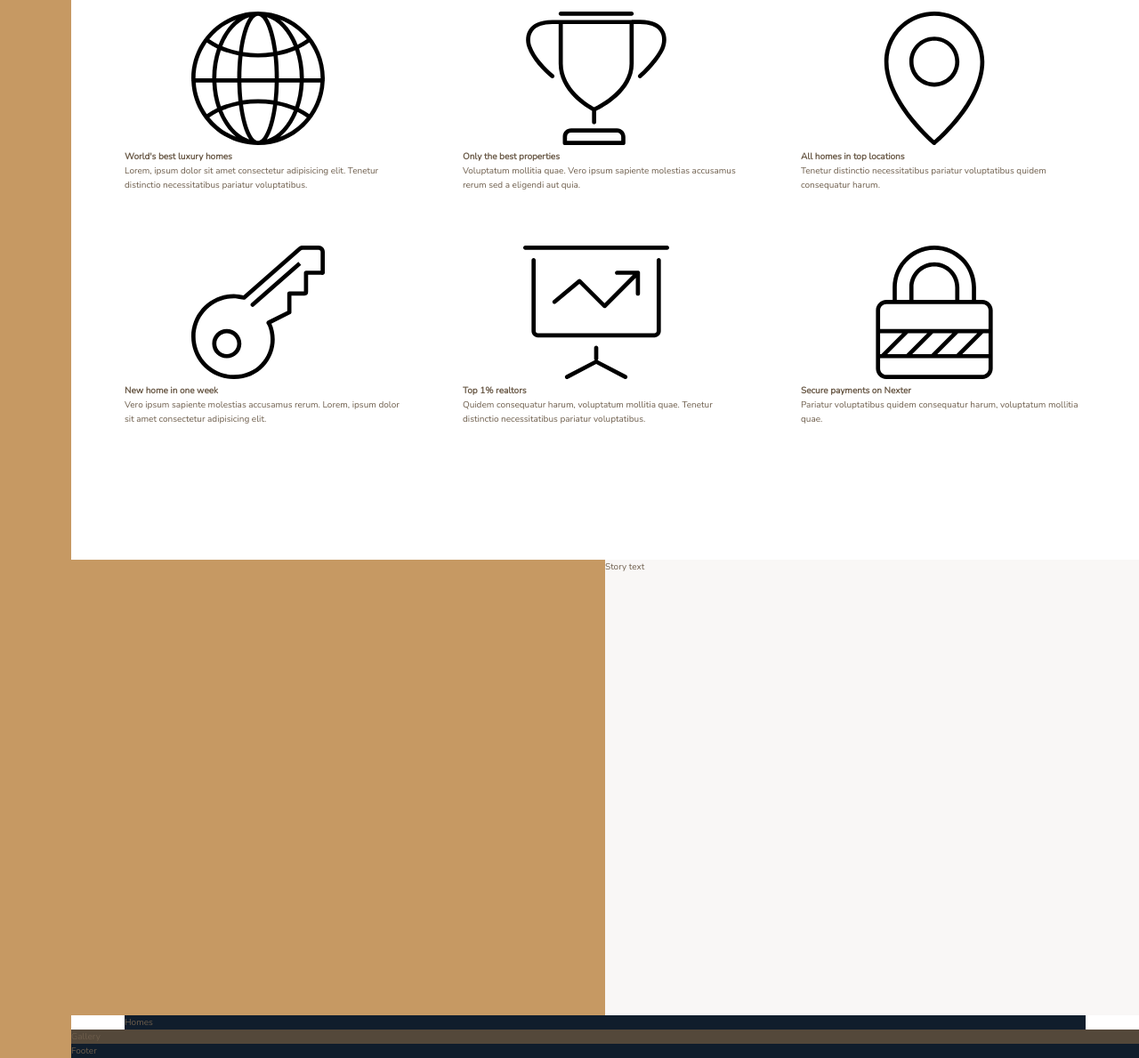
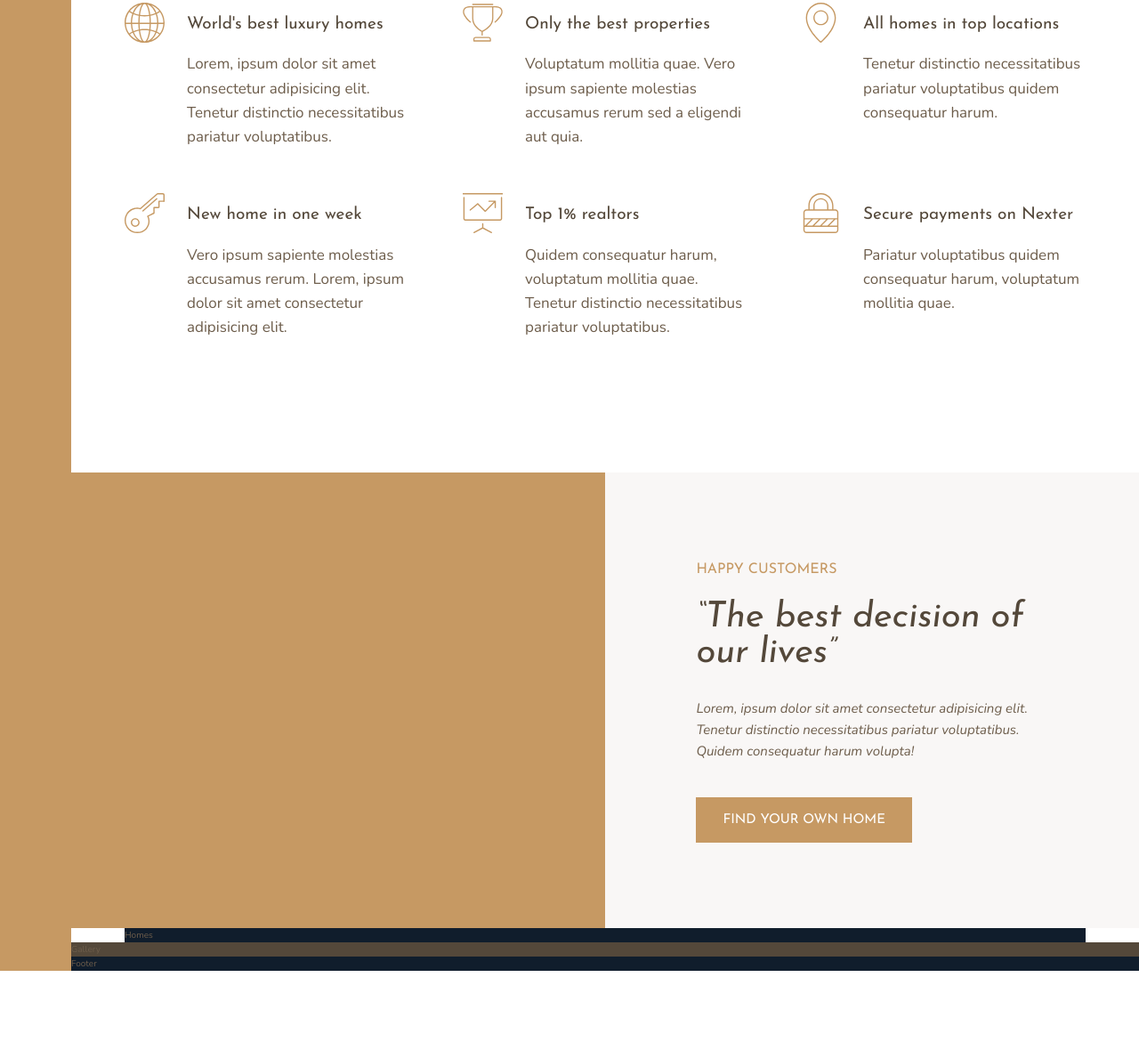
Before and after one commit to BradBones/realty-site, a website: page index.html in a window 1280 px wide. Shown: the part 777-1966 px from the top of the page at 89% size. After the commit the page ends 1868 px from the top, so only its background shows below. Drawn offline with nearby package versions, Linux system fonts and the light colour scheme.

Commit message:
story text layout

```diff
--- a/index.html
+++ b/index.html
@@ -28,10 +28,10 @@
 
             <!-- Feature 1 -->
             <div class="feature">
-                <svg class="feature">
+                <svg class="feature feature__icon">
                     <use xlink:href="img/sprite.svg#icon-global"></use>
                 </svg>
-                <h4 class="heading-4">World's best luxury homes</h4>
+                <h4 class="heading-4 heading-4--dark">World's best luxury homes</h4>
                 <p class="feature__text">
                     Lorem, ipsum dolor sit amet consectetur adipisicing elit. Tenetur distinctio necessitatibus pariatur voluptatibus.
                 </p>
@@ -39,10 +39,10 @@
 
             <!-- Feature 2 -->
             <div class="feature">
-                <svg class="feature">
+                <svg class="feature feature__icon">
                     <use xlink:href="img/sprite.svg#icon-trophy"></use>
                 </svg>
-                <h4 class="heading-4">Only the best properties</h4>
+                <h4 class="heading-4 heading-4--dark">Only the best properties</h4>
                 <p class="feature__text">
                     Voluptatum mollitia quae. Vero ipsum sapiente molestias accusamus rerum sed a eligendi aut quia.
                 </p>
@@ -50,10 +50,10 @@
 
             <!-- Feature 3 -->
             <div class="feature">
-                <svg class="feature">
+                <svg class="feature feature__icon">
                     <use xlink:href="img/sprite.svg#icon-map-pin"></use>
                 </svg>
-                <h4 class="heading-4">All homes in top locations</h4>
+                <h4 class="heading-4 heading-4--dark">All homes in top locations</h4>
                 <p class="feature__text">
                     Tenetur distinctio necessitatibus pariatur voluptatibus quidem consequatur harum.
                 </p>
@@ -61,10 +61,10 @@
 
             <!-- Feature 4 -->
             <div class="feature">
-                <svg class="feature">
+                <svg class="feature feature__icon">
                     <use xlink:href="img/sprite.svg#icon-key"></use>
                 </svg>
-                <h4 class="heading-4">New home in one week</h4>
+                <h4 class="heading-4 heading-4--dark">New home in one week</h4>
                 <p class="feature__text">
                     Vero ipsum sapiente molestias accusamus rerum. Lorem, ipsum dolor sit amet consectetur adipisicing elit.
                 </p>
@@ -72,10 +72,10 @@
 
             <!-- Feature 5 -->
             <div class="feature">
-                <svg class="feature">
+                <svg class="feature feature__icon">
                     <use xlink:href="img/sprite.svg#icon-presentation"></use>
                 </svg>
-                <h4 class="heading-4">Top 1% realtors</h4>
+                <h4 class="heading-4 heading-4--dark">Top 1% realtors</h4>
                 <p class="feature__text">
                     Quidem consequatur harum, voluptatum mollitia quae. Tenetur distinctio necessitatibus pariatur voluptatibus.
                 </p>
@@ -83,10 +83,10 @@
 
             <!-- Feature 6 -->
             <div class="feature">
-                <svg class="feature">
+                <svg class="feature feature__icon">
                     <use xlink:href="img/sprite.svg#icon-lock"></use>
                 </svg>
-                <h4 class="heading-4">Secure payments on Nexter</h4>
+                <h4 class="heading-4 heading-4--dark">Secure payments on Nexter</h4>
                 <p class="feature__text">
                     Pariatur voluptatibus quidem consequatur harum, voluptatum mollitia quae.
                 </p>
@@ -98,7 +98,12 @@
         </div>
 
         <div class="story__content">
-            Story text
+            <h3 class="heading-3 mb-sm">Happy Customers</h3>
+            <h2 class="heading-2 heading-2--dark mb-md">&ldquo;The best decision of our lives&rdquo;</h2>
+            <p class="story__text mb-lg">
+                Lorem, ipsum dolor sit amet consectetur adipisicing elit. Tenetur distinctio necessitatibus pariatur voluptatibus. Quidem consequatur harum volupta!
+            </p>
+            <button class="btn">Find your own home</button>
         </div>
 
         <section class="homes">
--- a/sass/_features.scss
+++ b/sass/_features.scss
@@ -1,9 +1,34 @@
+// OVERALL ELEMENT
 .features {
     grid-column: center-start / center-end;
 
     margin: 15rem 0;
 
     display: grid;
-    grid-template-columns: repeat(3, 1fr);
+    // grid-template-columns: repeat(3, 1fr);
+    grid-template-columns: repeat(auto-fit, minmax(25rem, 1fr)); // More responsive
     grid-gap: 6rem;
+    align-items: start;
 }
+
+// INDIVIDUAL FEATURES
+.feature {
+
+    display: grid;
+    // 2 columns - 1 for the min size of the icon and 1 to fill the remaining space with text.
+    grid-template-columns: min-content 1fr;
+    grid-row-gap: 1.5rem;
+    grid-column-gap: 2.5rem;
+
+    &__icon {
+        fill: $color-primary;
+        width: 4.5rem;
+        height: 4.5rem;
+        grid-row: 1 / span 2;
+        transform: translateY(-1rem);
+    }
+
+    &__text {
+        font-size: 1.7rem;
+    }
+}
--- a/sass/_story.scss
+++ b/sass/_story.scss
@@ -7,5 +7,18 @@
     &__content {
         background-color: $color-grey-light-1;
         grid-column: col-start 5 / full-end;
+
+        padding: 6rem 8vw;
+
+        // Flexbox easy fix for 1D layouts
+        display: flex;
+        flex-direction: column;
+        justify-content: center;
+        align-items: flex-start;
+    }
+
+    &__text {
+        font-size: 1.5rem;
+        font-style: italic;
     }
 }
--- a/sass/_typography.scss
+++ b/sass/_typography.scss
@@ -0,0 +1,58 @@
+// Common values
+%heading {
+    font-family: $font-display;
+    font-weight: 400;
+}
+
+// Heading specific
+.heading-1 {
+    @extend %heading;
+}
+
+.heading-2 {
+    @extend %heading;
+    font-size: 4rem;
+    font-style: italic;
+    line-height: 1;
+
+    &--light { color: $color-grey-light-1; }
+    &--dark { color: $color-grey-dark-1; }
+}
+
+.heading-3 {
+    @extend %heading;
+    font-size: 1.6rem;
+    color: $color-primary;
+    text-transform: uppercase;
+}
+
+.heading-4 {
+    @extend %heading;
+    font-size: 1.9rem;
+
+    &--light { color: $color-grey-light-1; }
+    &--dark { color: $color-grey-dark-1; }
+}
+
+.btn {
+    background-color: $color-primary;
+    color: #fff;
+    border: none;
+    border-radius: 0;
+    font-family: $font-display;
+    font-size: 1.5rem;
+    text-transform: uppercase;
+    padding: 1.8rem 3rem;
+    cursor: pointer;
+    transition: all 0.2s;
+
+    &:hover {
+        background-color: $color-primary-dark;
+
+    }
+}
+
+.mb-sm { margin-bottom: 2rem; }
+.mb-md { margin-bottom: 3rem; }
+.mb-lg { margin-bottom: 4rem; }
+.mb-hg { margin-bottom: 8rem; }
```
Also changed, not shown: css/style.css.
